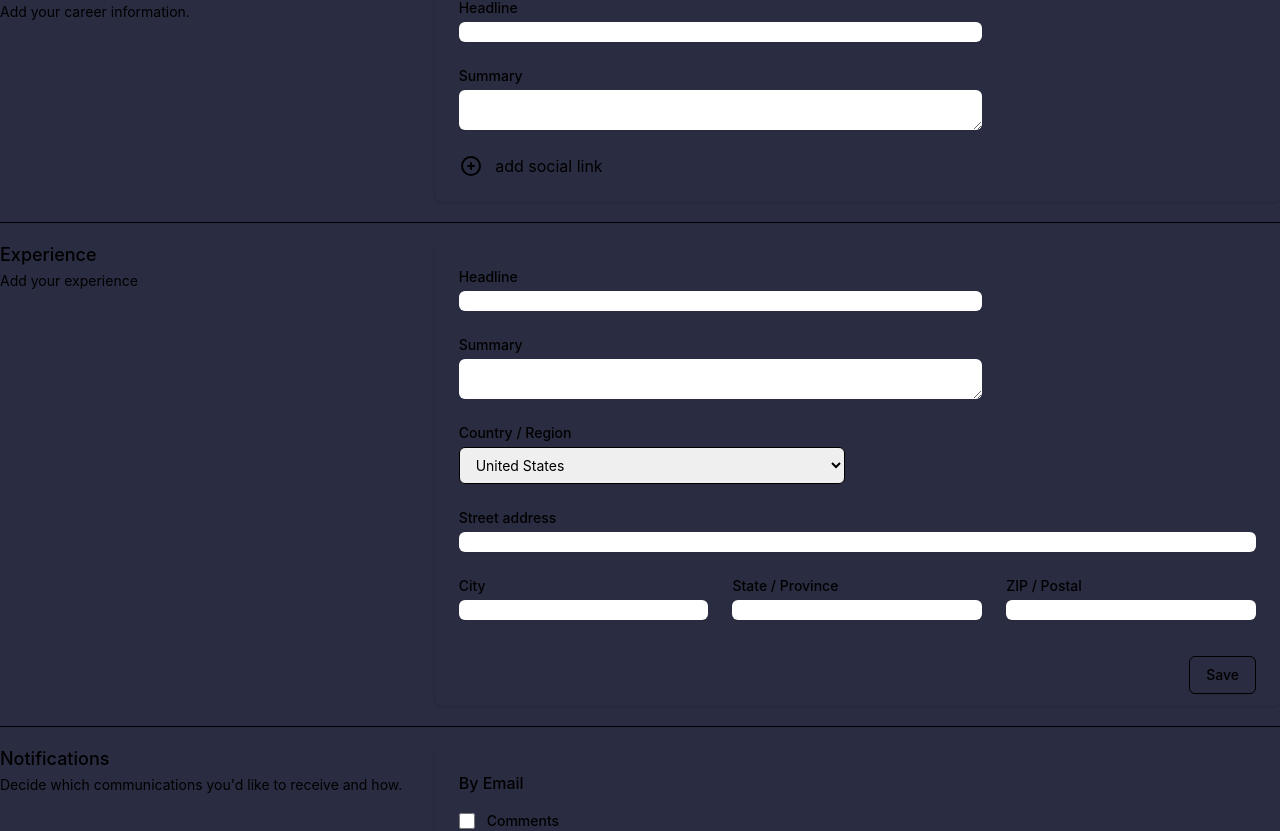
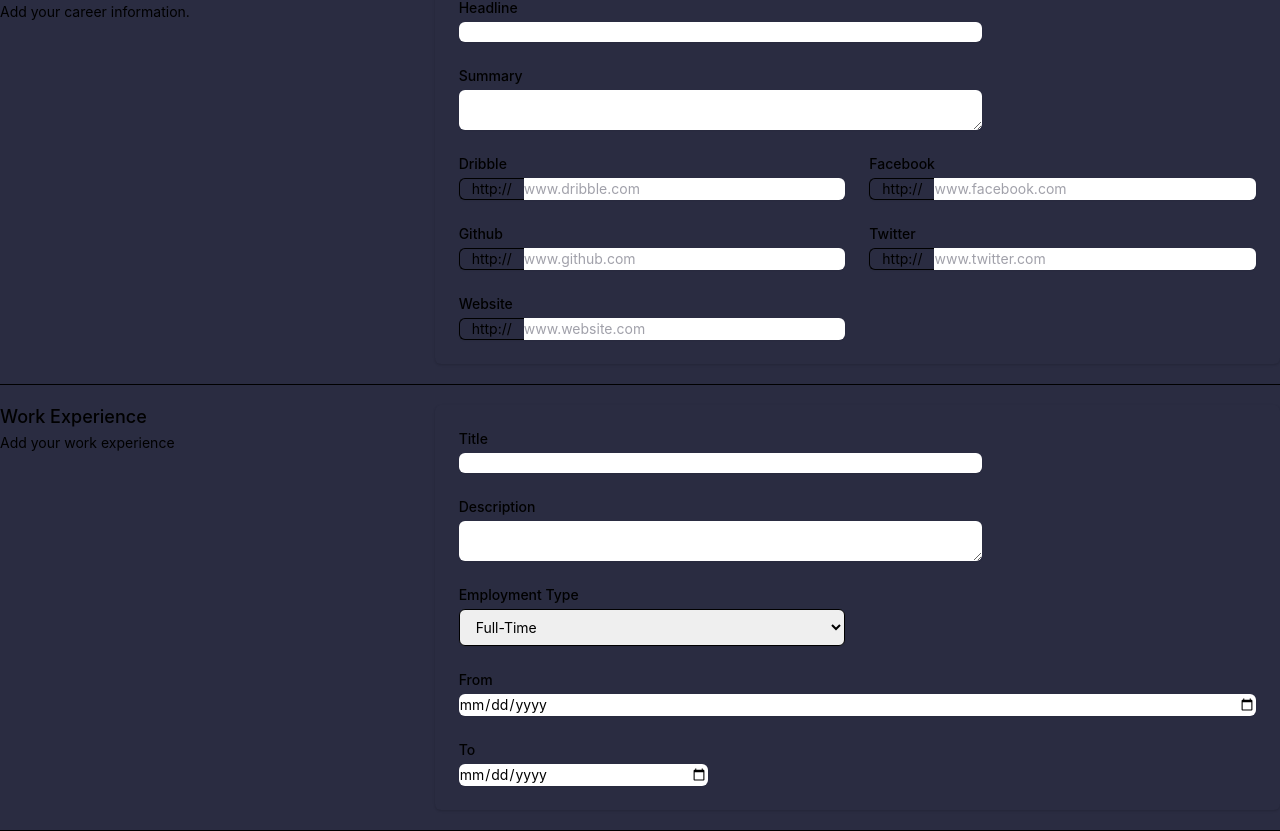
Before and after one commit to heyemmibee/Resume-Client, a React (Create React App) app: page /resumes/new in a window 1280 px wide. Shown: the part 518-1349 px from the top of the page. Built offline with nearby package versions, Linux system fonts and the light colour scheme.

Commit message:
no need to add/remove social links on demand

```diff
--- /dev/null
+++ b/src/Resumes/ResumeCareerInformation.js
@@ -0,0 +1,40 @@
+import { Fragment } from 'react';
+
+const capitalize = item => `${item.charAt(0).toUpperCase()}${item.slice(1)}`;
+
+const ResumeCareerInformation = (props) => {
+    return (
+        <Fragment>
+            {
+                Object.keys(props.links).map((item, index) => (
+                    <div
+                        key={item}
+                        className="col-span-6 sm:col-span-3">
+                        <label
+                            htmlFor={`socialLink${index}`}
+                            className="block text-sm font-medium text-gray-700">
+                            {capitalize(item)}
+                        </label>
+                        <div
+                            className="mt-1 flex rounded-md shadow-sm">
+                            <span
+                                className="inline-flex items-center px-3 rounded-l-md border border-r-0 border-gray-300 bg-gray-50 text-gray-500 text-sm">
+                                http://
+                            </span>
+                            <input
+                                onChange={(e) => props.socialLinkChanged(e, item)}
+                                type="url"
+                                name={`socialLink${index}`}
+                                id={`socialLink${index}`}
+                                value={props.links[item]}
+                                className="focus:ring-indigo-500 focus:border-indigo-500 flex-1 block w-full rounded-none rounded-r-md sm:text-sm border-gray-300"
+                                placeholder={`www.${item}.com`} />
+                        </div>
+                    </div>
+                ))
+            }
+        </Fragment>
+    )
+}
+
+export default ResumeCareerInformation;
--- a/src/Resumes/ResumeForm.js
+++ b/src/Resumes/ResumeForm.js
@@ -1,19 +1,64 @@
 import { Fragment, useState } from 'react';
+import ResumeCareerInformation from './ResumeCareerInformation';
 
 const ResumeForm = () => {
 
-    const links = ['Dribble', 'Facebook', 'Github', 'Twitter', 'Website'];
-    const [socialLinks, setSocialLinks] = useState(() => []);
+    const [resume, setResume] = useState(() => (
+        {
+            'name': '',
+            'contact': {
+                'email': '',
+                'phone': ''
+            },
+            'location': {
+                'city': '',
+                'state': ''
+            },
+            'summary': '',
+            'headline': '',
+            'pronouns': '',
+            'links': {
+                'dribble': '',
+                'facebook': '',
+                'github': '',
+                'twitter': '',
+                'website': ''
+            },
+            'experience': [{
+                'title': '',
+                'description': '',
+                'employment_type': '',
+                'from': '',
+                'to': '',
+                'current': false
+            }],
+            'talks': [{
 
-    const removeSocialLink = (e, index) => {
-        e.preventDefault();
-        console.log(e, index, socialLinks, socialLinks.length);
+            }],
+            'awards': [{
+
+            }],
+            'education': [{
+
+            }],
+            'licenses_and_certifications': [{
+
+            }],
+            'side_projects': [{
+
+            }]
         }
+    ));
 
-    const addSocialLink = (e) => {
-        e.preventDefault();
-        setSocialLinks([...socialLinks, socialLinks.length === 0 ? links[0] : links[socialLinks.length]])
-    };
+    const socialLinkChanged = (e, key) => {
+        setResume({
+            ...resume,
+            links: {
+                ...resume.links,
+                [key]: e.target.value
+            }
+        });
+    }
 
     return (
         <div>
@@ -103,7 +148,7 @@ const ResumeForm = () => {
                         </div>
                     </div>
                     <div className="mt-5 md:mt-0 md:col-span-2">
-                        <form action="#" method="POST">
+
                         <div className="shadow overflow-hidden sm:rounded-md">
                             <div className="px-4 py-5 bg-white sm:p-6">
                                 <div className="grid grid-cols-6 gap-6">
@@ -115,68 +160,13 @@ const ResumeForm = () => {
                                         <label htmlFor="summary" className="block text-sm font-medium text-gray-700">Summary</label>
                                         <textarea name="summary" id="summary" autoComplete="email" className="mt-1 focus:ring-indigo-500 focus:border-indigo-500 block w-full shadow-sm sm:text-sm border-gray-300 rounded-md" />
                                     </div>
-
-                                        {socialLinks.map((item, index) => (
-                                            <Fragment
-                                                key={index}>
-                                                <Fragment>
-                                                    <div className="col-span-6 sm:col-span-3">
-                                                        <label htmlFor="linkType" className="block text-sm font-medium text-gray-700">Link Type</label>
-                                                        <select
-                                                            value={item}
-                                                            id="linkType"
-                                                            name="linkType"
-                                                            className="mt-1 block w-full py-2 px-3 border border-gray-300 bg-white rounded-md shadow-sm focus:outline-none focus:ring-indigo-500 focus:border-indigo-500 sm:text-sm">
-                                                            {links.map((link, index) => (
-                                                                <option
-                                                                    value={link}
-                                                                    key={index}>
-                                                                    {link}
-                                                                </option>)
-                                                            )}
-                                                        </select>
-                                                    </div>
-                                                    <div className="col-span-6 sm:col-span-3">
-                                                        <label htmlFor="company_website" className="block text-sm font-medium text-gray-700">
-                                                            Link
-                                                        </label>
-                                                        <div className="mt-1 flex rounded-md shadow-sm">
-                                                            <span className="inline-flex items-center px-3 rounded-l-md border border-r-0 border-gray-300 bg-gray-50 text-gray-500 text-sm">
-                                                                http://
-                                                            </span>
-                                                            <input type="url" name="link" id="link" className="focus:ring-indigo-500 focus:border-indigo-500 flex-1 block w-full rounded-none rounded-r-md sm:text-sm border-gray-300" placeholder="www.example.com" />
-                                                            <button
-                                                                className='inline-block w-6'
-                                                                onClick={(e) => removeSocialLink(e, socialLinks.length)}>
-                                                                <svg xmlns="http://www.w3.org/2000/svg" fill="none" viewBox="0 0 24 24" stroke="currentColor">
-                                                                    <path strokeLinecap="round" strokeLinejoin="round" strokeWidth={2} d="M20 12H4" />
-                                                                </svg>
-                                                            </button>
-                                                        </div>
-                                                    </div>
-                                                </Fragment>
-                                            </Fragment>
-                                        ))}
-
-                                        {socialLinks.length < links.length ?
-                                            <div className='col-span-6'>
-                                                <button
-                                                    onClick={addSocialLink}
-                                                    className='w-36 flex flex-row justify-between'>
-                                                    <div className='w-6'>
-                                                        <svg xmlns="http://www.w3.org/2000/svg" fill="none" viewBox="0 0 24 24" stroke="currentColor">
-                                                            <path strokeLinecap="round" strokeLinejoin="round" strokeWidth="2" d="M12 9v3m0 0v3m0-3h3m-3 0H9m12 0a9 9 0 11-18 0 9 9 0 0118 0z" />
-                                                        </svg>
-                                                    </div>
-                                                    <div>add social link</div>
-                                                </button>
-                                            </div> :
-                                            <Fragment></Fragment>
-                                        }
+                                    <ResumeCareerInformation
+                                        links={resume.links}
+                                        socialLinkChanged={socialLinkChanged}
+                                    />
                                 </div>
                             </div>
                         </div>
-                        </form>
                     </div>
                 </div>
             </div>
@@ -191,63 +181,43 @@ const ResumeForm = () => {
                 <div className="md:grid md:grid-cols-3 md:gap-6">
                     <div className="md:col-span-1">
                         <div className="px-4 sm:px-0">
-                            <h3 className="text-lg font-medium leading-6 text-gray-900">Experience</h3>
+                            <h3 className="text-lg font-medium leading-6 text-gray-900">Work Experience</h3>
                             <p className="mt-1 text-sm text-gray-600">
-                                Add your experience
+                                Add your work experience
                             </p>
                         </div>
                     </div>
                     <div className="mt-5 md:mt-0 md:col-span-2">
-                        <form action="#" method="POST">
                         <div className="shadow overflow-hidden sm:rounded-md">
                             <div className="px-4 py-5 bg-white sm:p-6">
                                 <div className="grid grid-cols-6 gap-6">
                                     <div className="col-span-6 sm:col-span-4">
-                                            <label htmlFor="headline" className="block text-sm font-medium text-gray-700">Headline</label>
-                                            <input type="text" name="headline" id="headline" autoComplete="email" className="mt-1 focus:ring-indigo-500 focus:border-indigo-500 block w-full shadow-sm sm:text-sm border-gray-300 rounded-md" />
+                                        <label htmlFor="title" className="block text-sm font-medium text-gray-700">Title</label>
+                                        <input type="text" name="title" id="title" autoComplete="text" className="mt-1 focus:ring-indigo-500 focus:border-indigo-500 block w-full shadow-sm sm:text-sm border-gray-300 rounded-md" />
                                     </div>
                                     <div className="col-span-6 sm:col-span-4">
-                                            <label htmlFor="summary" className="block text-sm font-medium text-gray-700">Summary</label>
-                                            <textarea name="summary" id="summary" autoComplete="email" className="mt-1 focus:ring-indigo-500 focus:border-indigo-500 block w-full shadow-sm sm:text-sm border-gray-300 rounded-md" />
+                                        <label htmlFor="description" className="block text-sm font-medium text-gray-700">Description</label>
+                                        <textarea name="description" id="description" className="mt-1 focus:ring-indigo-500 focus:border-indigo-500 block w-full shadow-sm sm:text-sm border-gray-300 rounded-md" />
                                     </div>
-
                                     <div className="col-span-6 sm:col-span-3">
-                                            <label htmlFor="country" className="block text-sm font-medium text-gray-700">Country / Region</label>
-                                            <select id="country" name="country" autoComplete="country" className="mt-1 block w-full py-2 px-3 border border-gray-300 bg-white rounded-md shadow-sm focus:outline-none focus:ring-indigo-500 focus:border-indigo-500 sm:text-sm">
-                                                <option>United States</option>
-                                                <option>Canada</option>
+                                        <label htmlFor="employmentType" className="block text-sm font-medium text-gray-700">Employment Type</label>
+                                        <select id="employmentType" name="employmentType" className="mt-1 block w-full py-2 px-3 border border-gray-300 bg-white rounded-md shadow-sm focus:outline-none focus:ring-indigo-500 focus:border-indigo-500 sm:text-sm">
+                                            <option>Full-Time</option>
+                                            <option>Part Time</option>
                                             <option>Mexico</option>
                                         </select>
                                     </div>
-
                                     <div className="col-span-6">
-                                            <label htmlFor="street_address" className="block text-sm font-medium text-gray-700">Street address</label>
-                                            <input type="text" name="street_address" id="street_address" autoComplete="street-address" className="mt-1 focus:ring-indigo-500 focus:border-indigo-500 block w-full shadow-sm sm:text-sm border-gray-300 rounded-md" />
+                                        <label htmlFor="from" className="block text-sm font-medium text-gray-700">From</label>
+                                        <input type="date" name="from" id="from" className="mt-1 focus:ring-indigo-500 focus:border-indigo-500 block w-full shadow-sm sm:text-sm border-gray-300 rounded-md" />
                                     </div>
-
                                     <div className="col-span-6 sm:col-span-6 lg:col-span-2">
-                                            <label htmlFor="city" className="block text-sm font-medium text-gray-700">City</label>
-                                            <input type="text" name="city" id="city" className="mt-1 focus:ring-indigo-500 focus:border-indigo-500 block w-full shadow-sm sm:text-sm border-gray-300 rounded-md" />
-                                        </div>
-
-                                        <div className="col-span-6 sm:col-span-3 lg:col-span-2">
-                                            <label htmlFor="state" className="block text-sm font-medium text-gray-700">State / Province</label>
-                                            <input type="text" name="state" id="state" className="mt-1 focus:ring-indigo-500 focus:border-indigo-500 block w-full shadow-sm sm:text-sm border-gray-300 rounded-md" />
-                                        </div>
-
-                                        <div className="col-span-6 sm:col-span-3 lg:col-span-2">
-                                            <label htmlFor="postal_code" className="block text-sm font-medium text-gray-700">ZIP / Postal</label>
-                                            <input type="text" name="postal_code" id="postal_code" autoComplete="postal-code" className="mt-1 focus:ring-indigo-500 focus:border-indigo-500 block w-full shadow-sm sm:text-sm border-gray-300 rounded-md" />
+                                        <label htmlFor="to" className="block text-sm font-medium text-gray-700">To</label>
+                                        <input type="date" name="to" id="to" className="mt-1 focus:ring-indigo-500 focus:border-indigo-500 block w-full shadow-sm sm:text-sm border-gray-300 rounded-md" />
                                     </div>
                                 </div>
                             </div>
-                                <div className="px-4 py-3 bg-gray-50 text-right sm:px-6">
-                                    <button type="submit" className="inline-flex justify-center py-2 px-4 border border-transparent shadow-sm text-sm font-medium rounded-md text-white bg-indigo-600 hover:bg-indigo-700 focus:outline-none focus:ring-2 focus:ring-offset-2 focus:ring-indigo-500">
-                                        Save
-                                    </button>
                         </div>
-                            </div>
-                        </form>
                     </div>
                 </div>
             </div>
@@ -269,7 +239,7 @@ const ResumeForm = () => {
                         </div>
                     </div>
                     <div className="mt-5 md:mt-0 md:col-span-2">
-                        <form action="#" method="POST">
+
                         <div className="shadow overflow-hidden sm:rounded-md">
                             <div className="px-4 py-5 bg-white space-y-6 sm:p-6">
                                 <fieldset>
@@ -337,7 +307,6 @@ const ResumeForm = () => {
                                     </button>
                             </div>
                         </div>
-                        </form>
                     </div>
                 </div>
             </div>
```
Also changed, not shown: 1 other file (tests, documents, lock files or other folders). Lines whose indentation alone changed are shown as unchanged.
